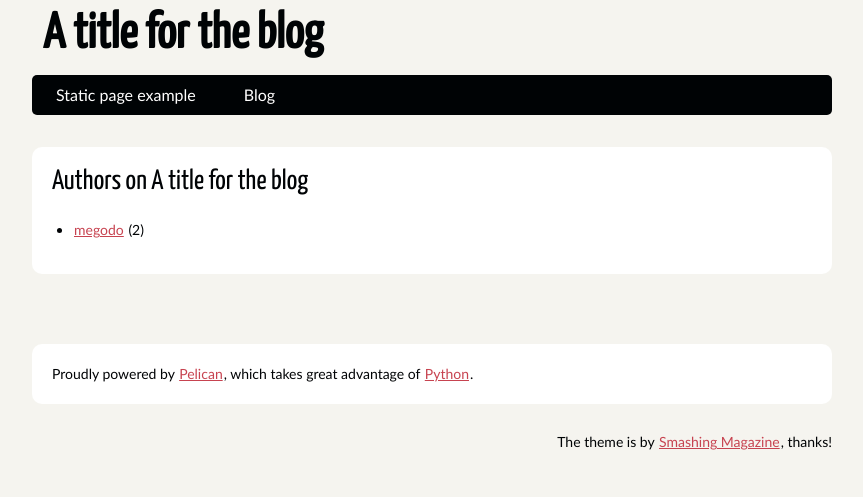
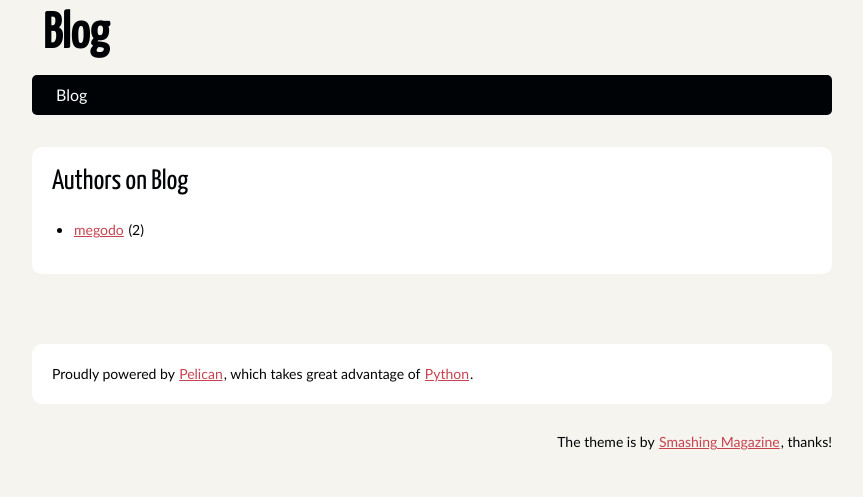
Before and after one commit to megodo/megodo.github.io, a plain HTML site: page authors.html in a window 1280 px wide. Shown: the whole page, without its empty margins (208-1071 px from the left). Drawn offline with Linux system fonts and the light colour scheme.

Commit message:
Blog update at 2016-03-05 23:44

```diff
--- a/authors.html
+++ b/authors.html
@@ -2,7 +2,7 @@
 <html lang="en">
 <head>
         <meta charset="utf-8" />
-        <title>A title for the blog - Authors</title>
+        <title>Blog - Authors</title>
         <link rel="stylesheet" href="http://megodo.github.io/theme/css/main.css" />
 
         <!--[if IE]>
@@ -12,15 +12,14 @@
 
 <body id="index" class="home">
         <header id="banner" class="body">
-                <h1><a href="http://megodo.github.io/">A title for the blog </a></h1>
+                <h1><a href="http://megodo.github.io/">Blog </a></h1>
                 <nav><ul>
-                    <li><a href="http://megodo.github.io/">Static page example</a></li>
                     <li><a href="http://megodo.github.io/category/blog.html">Blog</a></li>
                 </ul></nav>
         </header><!-- /#banner -->
 
 <section id="content" class="body">
-    <h1>Authors on A title for the blog</h1>
+    <h1>Authors on Blog</h1>
     <ul>
         <li><a href="http://megodo.github.io/author/megodo.html">megodo</a> (2)</li>
     </ul>
```
